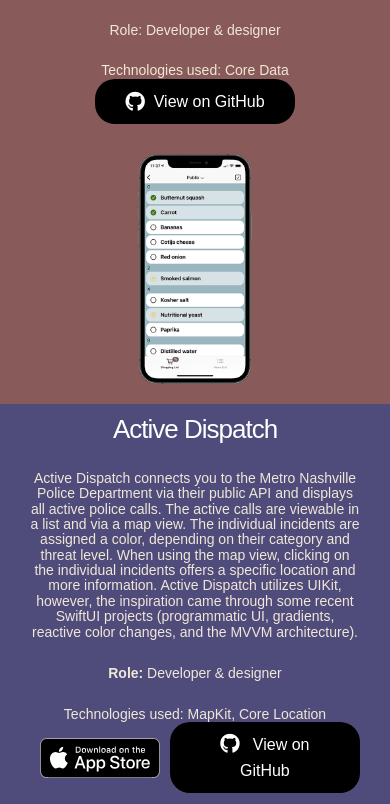
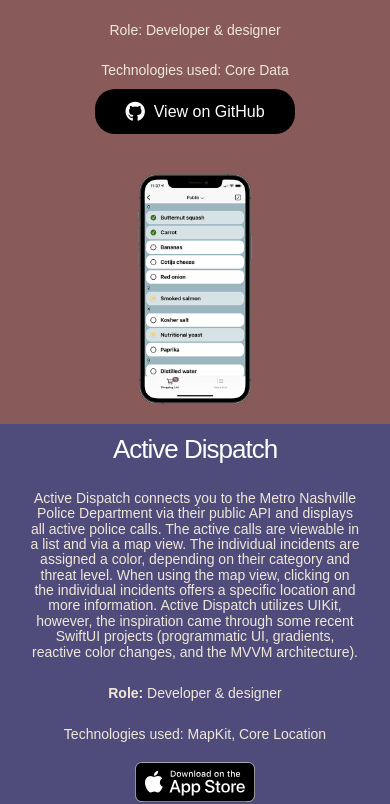
Before and after one commit to scottquintana/scottquintana.com, a plain HTML site: page index.html in a window 390 px wide. Shown: the part 1097-1901 px from the top of the page. Drawn offline with Linux system fonts and the light colour scheme; a web font is replaced by a local one.

Commit message:
fix for mobile

```diff
--- a/css/style.css
+++ b/css/style.css
@@ -385,11 +385,11 @@
 
   .app-badge-container {
     display: flex;
-    flex-direction: row;
+    flex-direction: column;
     width: 100%;
     justify-content: center;
     align-items: center;
-    padding: 0px;
+    padding: 10px;
   }
 
   .contact-links {
```
